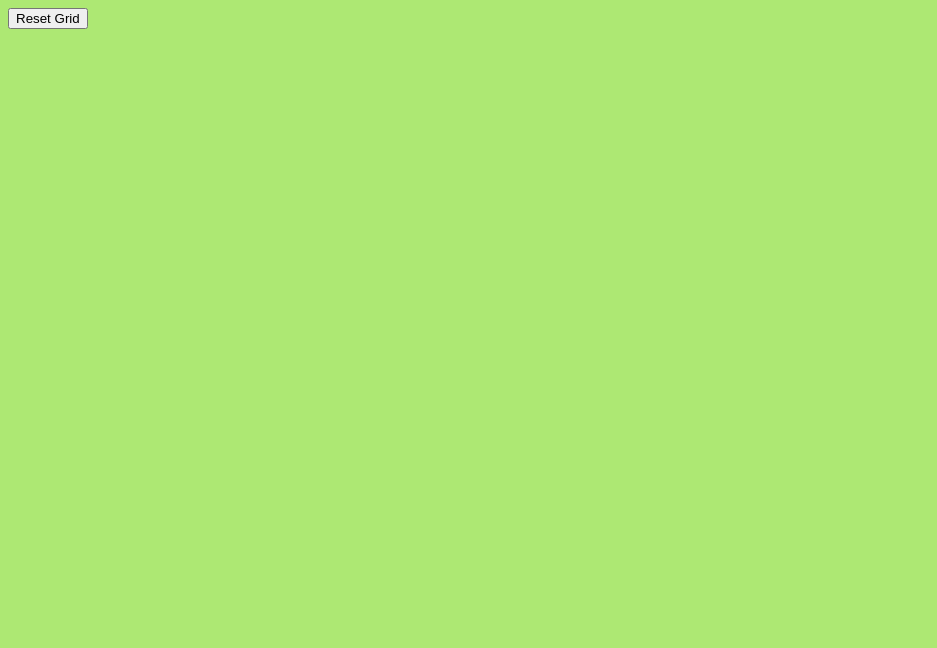
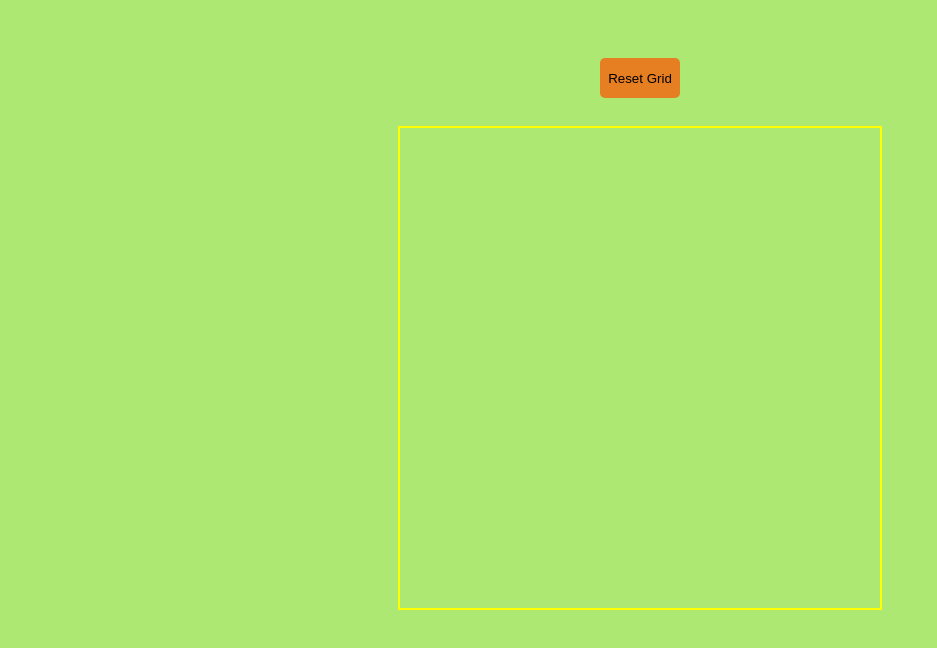
Before and after one commit to PaulOkoh/odin-etchASketch, a plain HTML site: page index.html in a window 1280 px wide. Shown: the whole page, without its empty margins (0-937 px from the left). Drawn offline with Linux system fonts and the light colour scheme.

Commit message:
add styling for html tags

```diff
--- a/styles.css
+++ b/styles.css
@@ -3,15 +3,43 @@ body {
 }
 
 
-#container {
+.container {
   max-width: 1200px;
   margin: 0 auto;
   display: grid;
-  text-align: auto;
+  text-align: center;
 }
+
+.reset {
+  height: 40px;
+  width: 80px;
+  margin-top: 50px;
+  border-radius: 5px;
+  background-color: #e67e22;
+  outline: none;
+  border: none;
+}
+
+#box {
+	position: relative;
+	top: 30px;
+	font-size: 0;
+	height: 480px;
+	width: 480px;
+	margin: auto;
+	padding: 0;
+	border: none;
+	outline: 2px solid yellow;
+}
+
+
+
+
+
 .grid {
   margin: 0;
   padding: 0;
   border: none;
-  outline: 1px solid rosybrown;
+  outline: 1px solid gold;
+  display: inline-block;
 }
```
